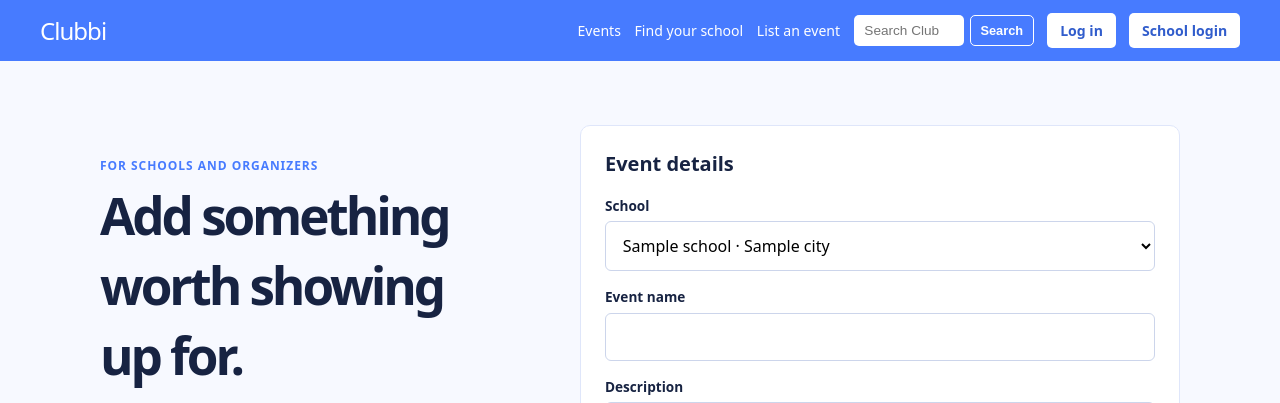
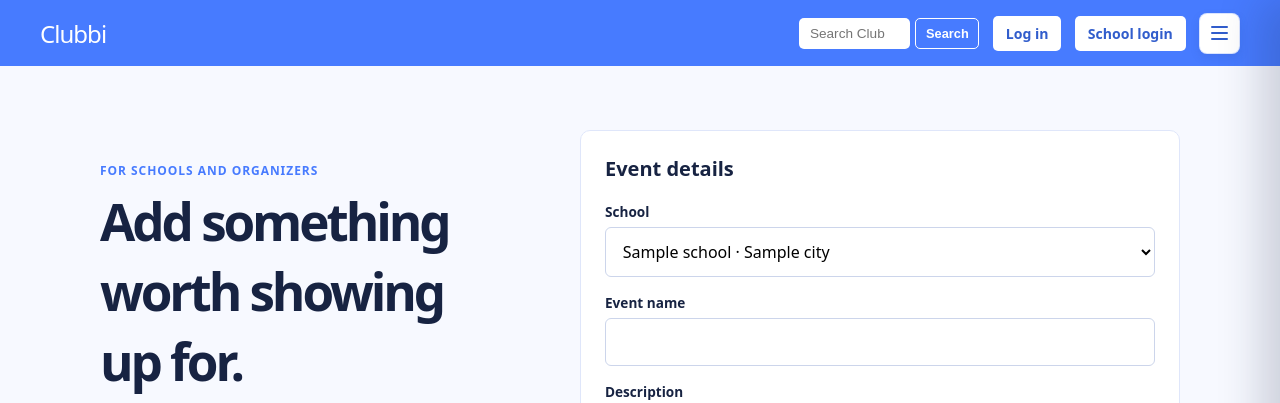
Before and after one commit to JthoCode/Clubbi, a Python web app: template templates/event_register.html in a window 1280 px wide. Shown: the top 403 px of the page. Run offline with Jinja, Linux system fonts and the light colour scheme; the template is opened without the code that fills it: most values are stand-ins (such as "Sample title", 1, 10 or a date in 2020).

Commit message:
Refactor navbar layout and improve accessibility

```diff
--- a/templates/_navbar.html
+++ b/templates/_navbar.html
@@ -2,11 +2,6 @@
   <div class="container nav-inner">
     <a class="navbar-brand" href="{{ url_for('index') }}">Clubbi</a>
     <div class="page-nav">
-      <a href="{{ url_for('events') }}">Events</a>
-      {% if g.user %}<a href="{{ url_for('all_events') }}">All events</a>{%
-      endif %}
-      <a href="{{ url_for('schools') }}">Find your school</a>
-      <a href="{{ url_for('register_event') }}">List an event</a>
       <form
         class="nav-search"
         method="get"
@@ -51,10 +46,81 @@
       {% else %}
       <a class="nav-login" href="{{ url_for('school_login') }}">School login</a>
       {% endif %}
+      <button
+        class="menu-button"
+        type="button"
+        aria-controls="site-menu"
+        aria-expanded="false"
+        aria-label="Open site menu"
+      >
+        <span class="menu-icon" aria-hidden="true"><i></i><i></i><i></i></span>
+        <span class="visually-hidden">Menu</span>
+      </button>
     </div>
   </div>
 </nav>
+<div class="menu-backdrop" data-menu-close hidden></div>
+<aside
+  class="site-menu"
+  id="site-menu"
+  aria-hidden="true"
+  aria-label="Site menu"
+>
+  <div class="site-menu-header">
+    <strong>Explore Clubbi</strong>
+    <button
+      class="menu-close"
+      type="button"
+      data-menu-close
+      aria-label="Close menu"
+    >
+      &times;
+    </button>
+  </div>
+  <nav class="site-menu-links">
+    <a href="{{ url_for('events') }}">Events</a>
+    {% if g.user %}<a href="{{ url_for('all_events') }}">All events</a>{% endif
+    %}
+    <a href="{{ url_for('schools') }}">Find your school</a>
+    <a href="{{ url_for('register_event') }}">List an event</a>
+    {% if g.teacher %}
+    <a href="{{ url_for('teacher_dashboard') }}">Teacher dashboard</a>
+    <a href="{{ url_for('teacher_clubs') }}">Clubs and roles</a>
+    {% endif %}
+    <a href="{{ url_for('feedback') }}">Feedback</a>
+    <a href="{{ url_for('report_problem') }}">Report a problem</a>
+    <a href="{{ url_for('privacy') }}">Privacy</a>
+    <a href="{{ url_for('terms') }}">Terms</a>
+  </nav>
+</aside>
 <script>
+  const menuButton = document.querySelector(".menu-button");
+  const siteMenu = document.querySelector("#site-menu");
+  const menuBackdrop = document.querySelector(".menu-backdrop");
+  const closeMenu = () => {
+    siteMenu.classList.remove("is-open");
+    siteMenu.setAttribute("aria-hidden", "true");
+    menuButton.setAttribute("aria-expanded", "false");
+    menuButton.setAttribute("aria-label", "Open site menu");
+    menuBackdrop.hidden = true;
+  };
+  menuButton.addEventListener("click", () => {
+    const isOpen = siteMenu.classList.toggle("is-open");
+    siteMenu.setAttribute("aria-hidden", String(!isOpen));
+    menuButton.setAttribute("aria-expanded", String(isOpen));
+    menuButton.setAttribute(
+      "aria-label",
+      isOpen ? "Close site menu" : "Open site menu",
+    );
+    menuBackdrop.hidden = !isOpen;
+  });
+  document
+    .querySelectorAll("[data-menu-close]")
+    .forEach((element) => element.addEventListener("click", closeMenu));
+  document.addEventListener("keydown", (event) => {
+    if (event.key === "Escape") closeMenu();
+  });
+
   document.addEventListener("submit", async (event) => {
     const form = event.target.closest(".event-star-form");
     if (!form || form.dataset.busy === "true") return;
```
